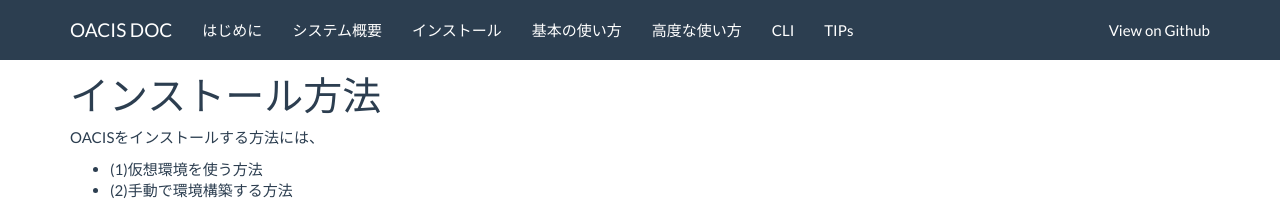
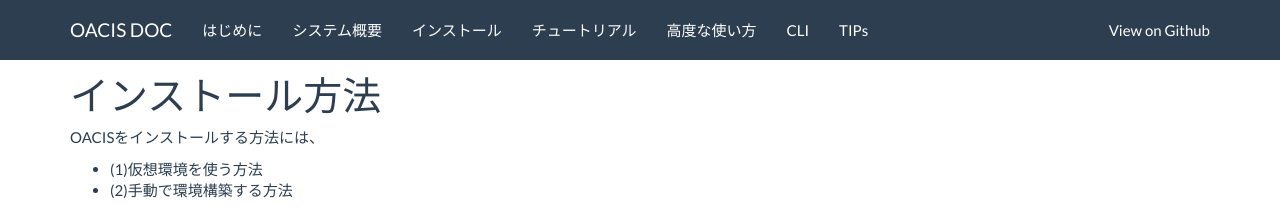
Before and after one commit to crest-cassia/oacis, a Jekyll site: the page built from ja/install.md, in a window 1280 px wide. Shown: the top 213 px of the page. Built offline with Jekyll 4.4.1, drawn with Linux system fonts in a browser that asks for light colours; nearby versions of some CDN libraries.

Commit message:
rename basic_usage tutorial

```diff
--- a/_layouts/default.html
+++ b/_layouts/default.html
@@ -38,7 +38,7 @@
             <li> <a href="{{ site.baseurl }}/{{ page.lang }}/index.html">はじめに</a> </li>
             <li> <a href="{{ site.baseurl }}/{{ page.lang }}/overview.html">システム概要</a> </li>
             <li> <a href="{{ site.baseurl }}/{{ page.lang }}/install.html">インストール</a> </li>
-            <li> <a href="{{ site.baseurl }}/{{ page.lang }}/basic_usage.html">基本の使い方</a> </li>
+            <li> <a href="{{ site.baseurl }}/{{ page.lang }}/tutorial.html">チュートリアル</a> </li>
             <li> <a href="{{ site.baseurl }}/{{ page.lang }}/advanced_usage.html">高度な使い方</a> </li>
             <li> <a href="{{ site.baseurl }}/{{ page.lang }}/cli.html">CLI</a> </li>
             <li> <a href="{{ site.baseurl }}/{{ page.lang }}/tips.html">TIPs</a> </li>
```
Also changed, not shown: ja/install.md (+1 -1 lines), ja/tutorial.md (renamed from ja/basic_usage.md).
